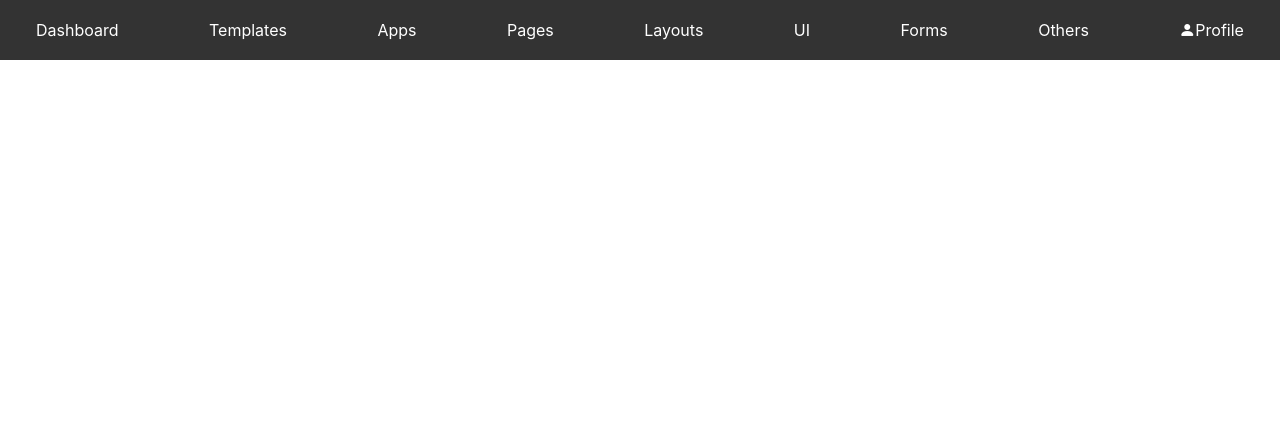
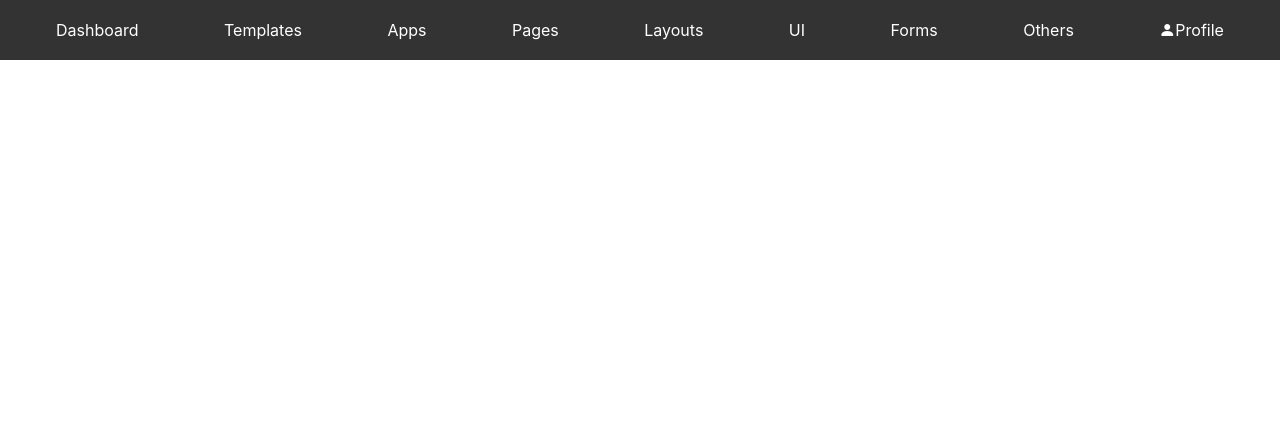
Before and after one commit to Bharath0902/Login-Page, a plain HTML site: page Main.html in a window 1280 px wide. Drawn offline with nearby package versions, Linux system fonts and the light colour scheme.

Commit message:
Update Main.css

```diff
--- a/Main.css
+++ b/Main.css
@@ -3,14 +3,14 @@
     background-color: #333;
     color: white;
     padding: 15px;
-    text-align: right;
+    text-align: center;
 }
 
 .navbar-btn {
     background-color: #333;
     color: white;
     border: none;
-    padding: 10px 20px;
+    padding: 10px 40px;
     cursor: pointer;
     font-size: 16px;
 }
@@ -20,7 +20,7 @@
     height: 100%;
     width: 0;
     position: fixed;
-    top: 25px;
+    top: 66px;
     left: 0;
     background-color: #111;
     overflow-x: hidden;
```
